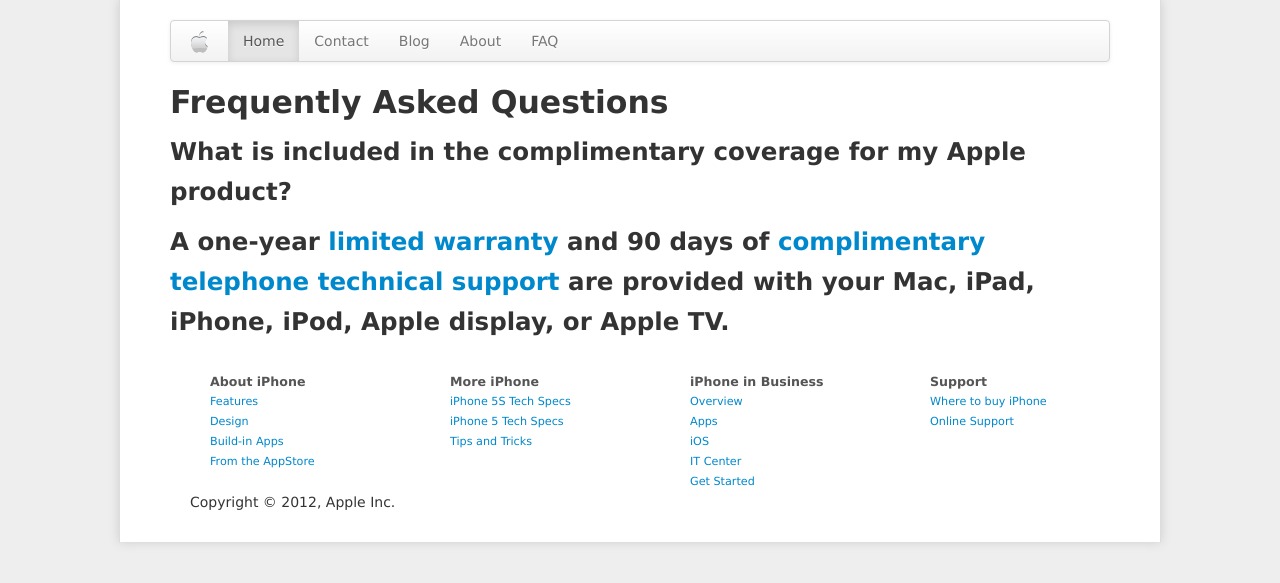
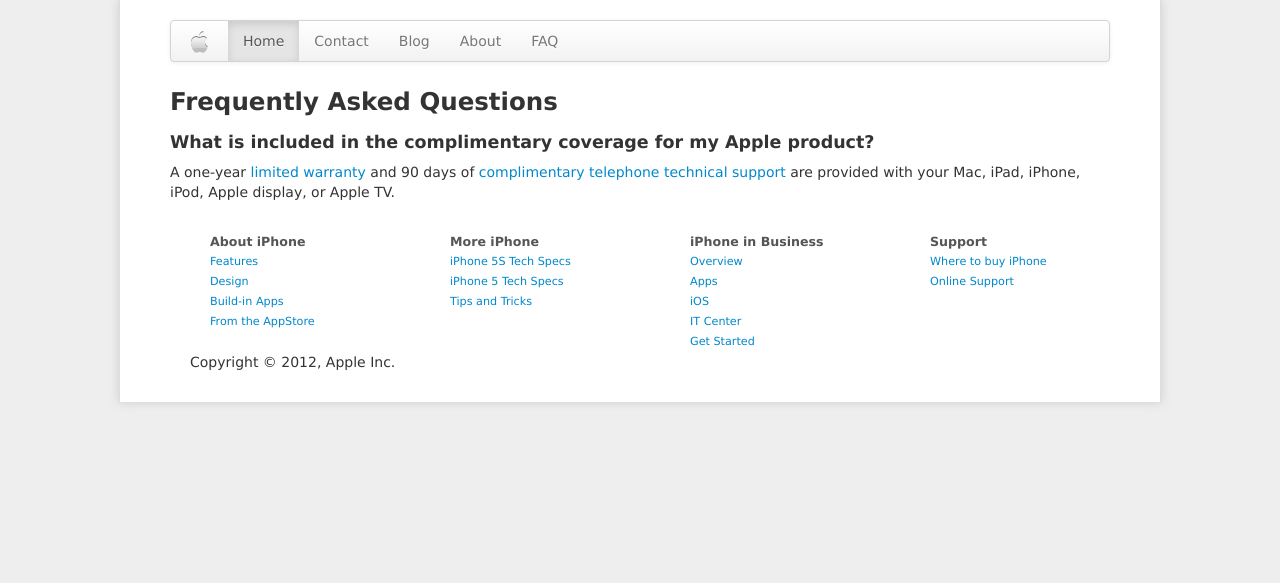
Before and after one commit to AptechC1203L/project-g3, a Jekyll site: the page built from faq/index.html, in a window 1280 px wide. Shown: the top 583 px of the page. Built offline with Jekyll 4.4.1, drawn with Linux system fonts in a browser that asks for light colours; comment, search, counter and statistics services are not loaded.

Commit message:
sua trang faq

```diff
--- a/faq/index.html
+++ b/faq/index.html
@@ -3,6 +3,6 @@
 title: "FAQ"
 description: "FAQ"
 ---
-<h2>Frequently Asked Questions</h2>
-<h3>What is included in the complimentary coverage for my Apple product?<h3>
+<h3>Frequently Asked Questions</h3>
+<h4>What is included in the complimentary coverage for my Apple product?</h4>
 <p>A one-year <a href="#">limited warranty</a> and 90 days of <a href="#">complimentary telephone technical support</a> are provided with your Mac, iPad, iPhone, iPod, Apple display, or Apple TV.</p>
```
